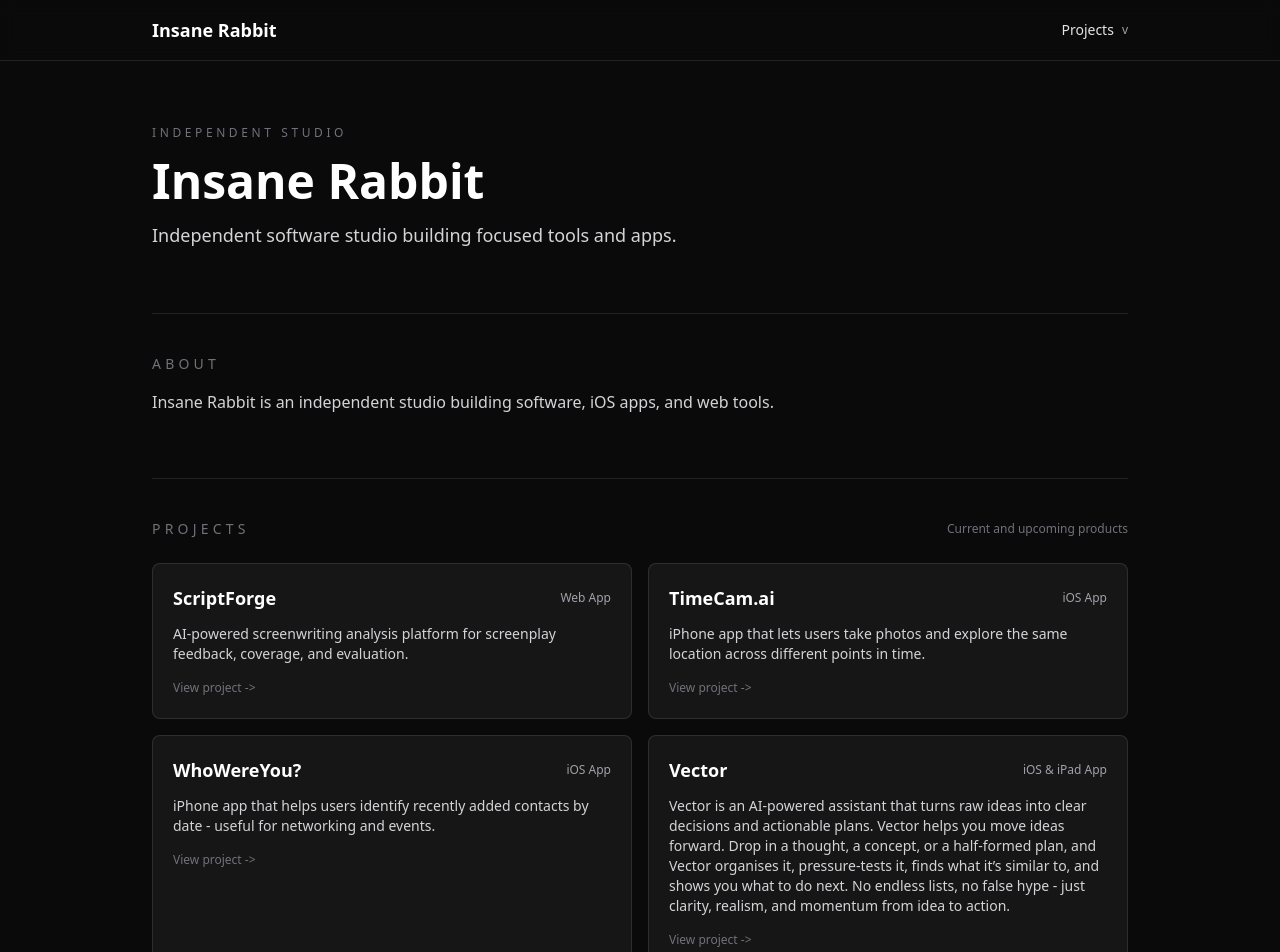
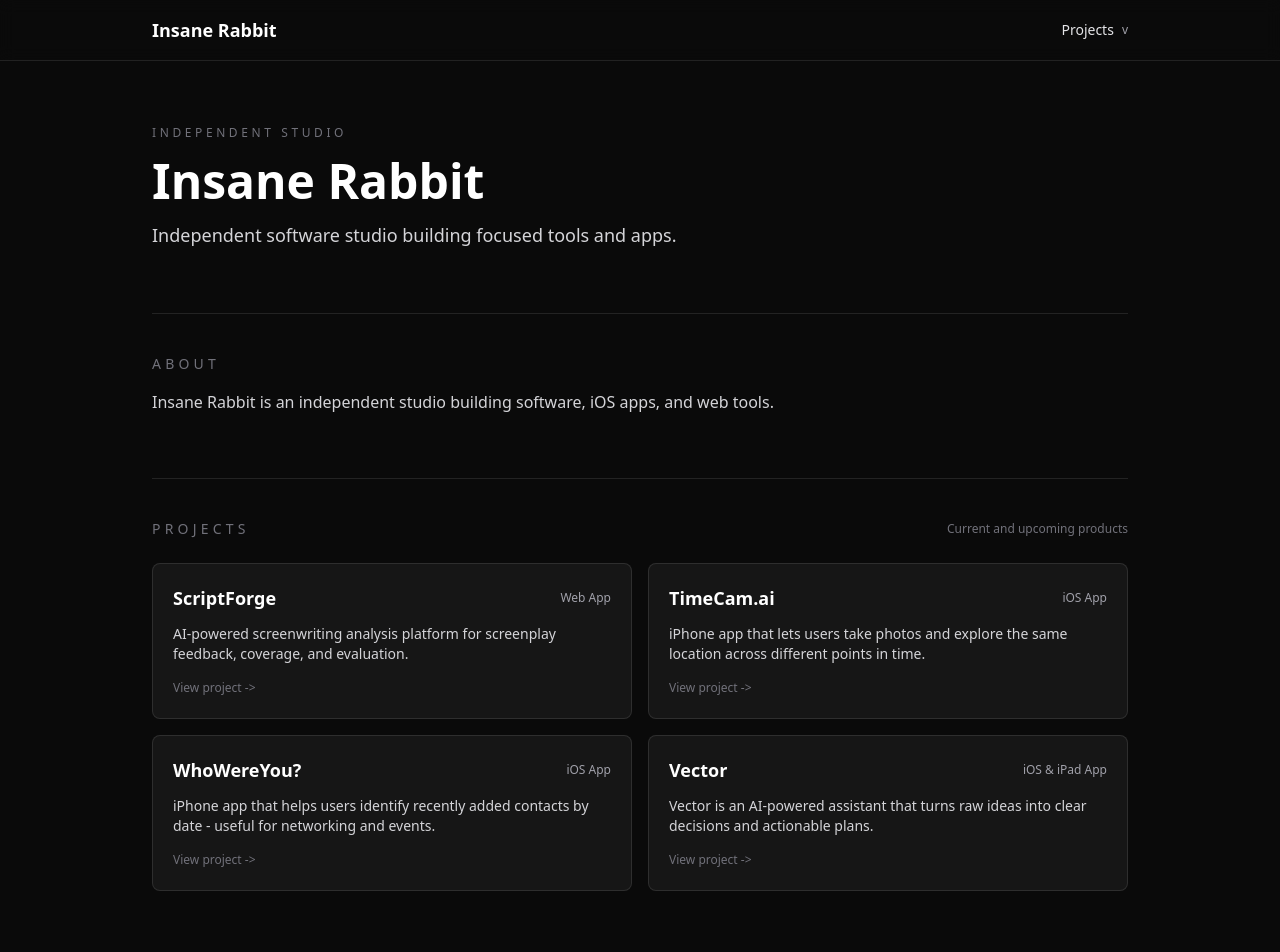
Before and after one commit to BrenC11/Insane-Rabbit-Website, a Next.js app: page / in a window 1280 px wide. Shown: the top 952 px of the page. Built offline with nearby package versions, Linux system fonts and the light colour scheme.

Commit message:
Add short description for Vector

```diff
--- a/app/page.tsx
+++ b/app/page.tsx
@@ -51,7 +51,7 @@
                 </span>
               </div>
               <p className="mt-3 text-sm text-zinc-300">
-                {project.description}
+                {project.shortDescription ?? project.description}
               </p>
               <span className="mt-4 inline-flex text-xs text-zinc-500 group-hover:text-zinc-200">
                 View project -&gt;
--- a/data/projects.ts
+++ b/data/projects.ts
@@ -2,6 +2,7 @@
   slug: string;
   name: string;
   description: string;
+  shortDescription?: string;
   platform: "Web App" | "iOS App" | "iOS & iPad App";
   privacyPolicy: string;
   terms: string;
@@ -160,6 +161,8 @@
   {
     slug: "vector",
     name: "Vector",
+    shortDescription:
+      "Vector is an AI-powered assistant that turns raw ideas into clear decisions and actionable plans.",
     description:
       "Vector is an AI-powered assistant that turns raw ideas into clear decisions and actionable plans. Vector helps you move ideas forward. Drop in a thought, a concept, or a half-formed plan, and Vector organises it, pressure-tests it, finds what it’s similar to, and shows you what to do next. No endless lists, no false hype - just clarity, realism, and momentum from idea to action.",
     platform: "iOS & iPad App",
```
